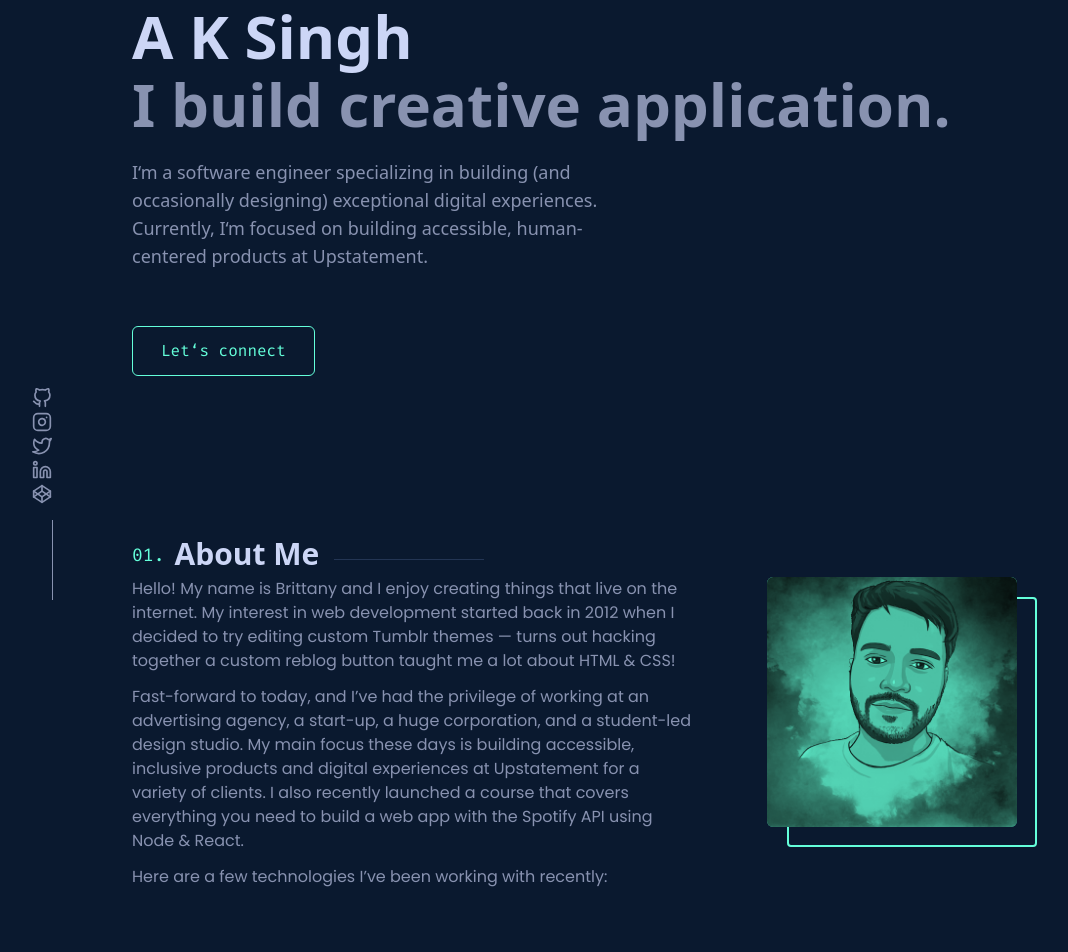
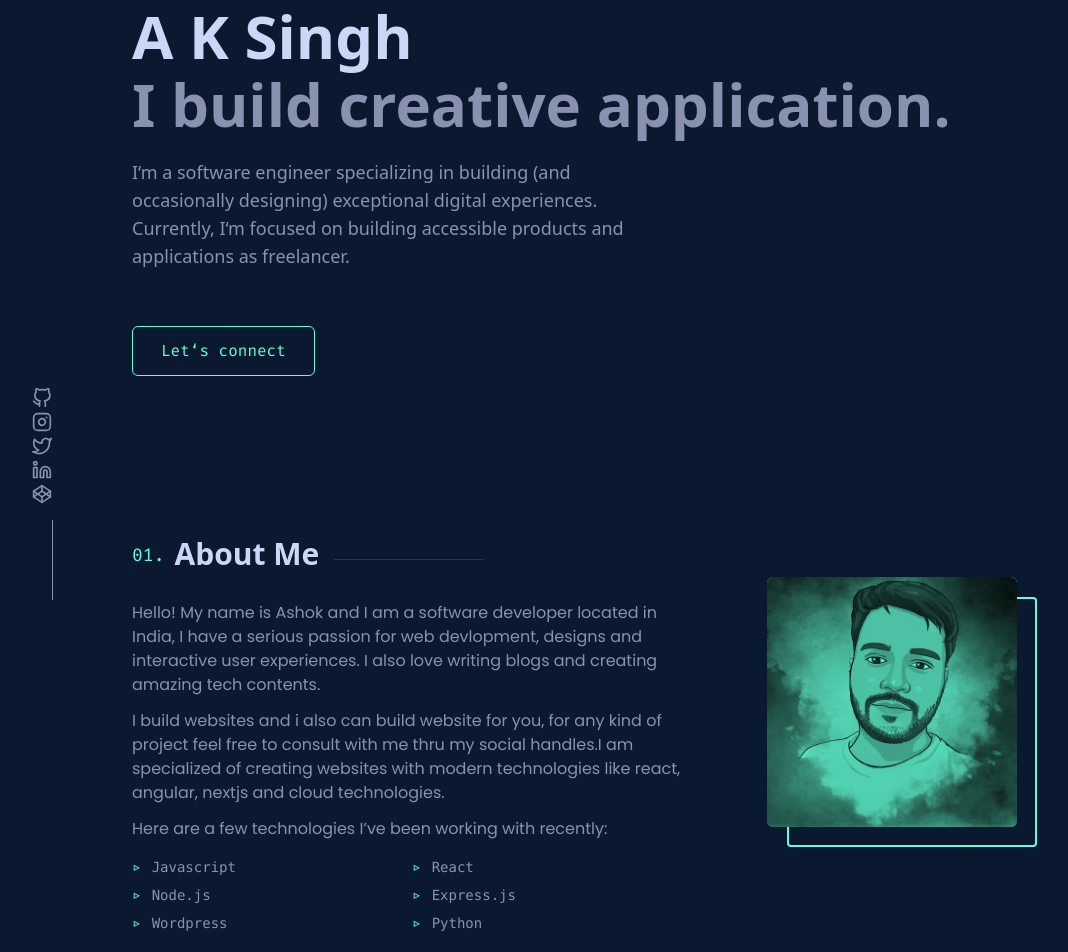
Before and after one commit to aksinghrajpoot/aksinghrajpoot, a Next.js app: page / in a window 1280 px wide. Shown: the part 200-1152 px from the top of the page, without its empty margins (28-1096 px from the left). Built offline with nearby package versions, Linux system fonts and the light colour scheme.

Commit message:
about me

```diff
--- a/components/About/About.js
+++ b/components/About/About.js
@@ -9,25 +9,31 @@ function About() {
           <h2 className="numberedHeading">About Me</h2>
           <div className="grid grid-cols-12">
             <div className="body font-poppins col-span-7">
-              <p className="font-poppins">
-                Hello! My name is Brittany and I enjoy creating things that live
-                on the internet. My interest in web development started back in
-                2012 when I decided to try editing custom Tumblr themes — turns
-                out hacking together a custom reblog button taught me a lot
-                about HTML & CSS!
+              <p className="font-poppins mt-6">
+                Hello! My name is Ashok and I am a software developer located in
+                India, I have a serious passion for web devlopment, designs and
+                interactive user experiences. I also love writing blogs and
+                creating amazing tech contents.
               </p>
               <p>
-                Fast-forward to today, and I’ve had the privilege of working at
-                an advertising agency, a start-up, a huge corporation, and a
-                student-led design studio. My main focus these days is building
-                accessible, inclusive products and digital experiences at
-                Upstatement for a variety of clients. I also recently launched a
-                course that covers everything you need to build a web app with
-                the Spotify API using Node & React.
+                I build websites and i also can build website for you, for any
+                kind of project feel free to consult with me thru my social
+                handles.I am specialized of creating websites with modern
+                technologies like react, angular, nextjs and cloud technologies.
               </p>
               <p>
                 Here are a few technologies I’ve been working with recently:
               </p>
+              <div>
+                <ul className={` ${style.skillsList} grid grid-cols-2 relative font-mono text-sm leading-7`}>
+                  <li>Javascript</li>
+                  <li>React</li>
+                  <li>Node.js</li>
+                  <li>Express.js</li>
+                  <li>Wordpress</li>
+                  <li>Python</li>
+                </ul>
+              </div>
             </div>
             <div className="col-span-5 mx-auto p-0">
               <div
--- a/components/About/About.module.css
+++ b/components/About/About.module.css
@@ -15,3 +15,12 @@
 .profileImg:hover::before{
     transform: translateX(-5px) translateY(-5px);
 }
+
+.skillsList li:before{
+    content: "▹";
+    left: 10px;
+    padding-right:10px;
+    color: var(--primary);
+    font-size: 1rem;
+    line-height: 12px;
+}
--- a/components/Footer/FixedIcons.js
+++ b/components/Footer/FixedIcons.js
@@ -5,6 +5,7 @@ function FixedIcons() {
     <>
       <div className="flex justify-center gap-6 md:fixed md:flex-col md:bottom-0 md:gap-1 md:left-[60px]">
         <i>
+          <a href="https://github.com/aksinghrajpoot" target="_">
             <svg
               xmlns="http://www.w3.org/2000/svg"
               role="img"
@@ -19,8 +20,11 @@ function FixedIcons() {
               <title>GitHub</title>
               <path d="M9 19c-5 1.5-5-2.5-7-3m14 6v-3.87a3.37 3.37 0 0 0-.94-2.61c3.14-.35 6.44-1.54 6.44-7A5.44 5.44 0 0 0 20 4.77 5.07 5.07 0 0 0 19.91 1S18.73.65 16 2.48a13.38 13.38 0 0 0-7 0C6.27.65 5.09 1 5.09 1A5.07 5.07 0 0 0 5 4.77a5.44 5.44 0 0 0-1.5 3.78c0 5.42 3.3 6.61 6.44 7A3.37 3.37 0 0 0 9 18.13V22"></path>
             </svg>
+          </a>
         </i>
+
         <i>
+          <a href="https://instagram.com/imaksinghrajpoot" target="_">
             <svg
               xmlns="http://www.w3.org/2000/svg"
               role="img"
@@ -37,8 +41,10 @@ function FixedIcons() {
               <path d="M16 11.37A4 4 0 1 1 12.63 8 4 4 0 0 1 16 11.37z"></path>
               <line x1="17.5" y1="6.5" x2="17.51" y2="6.5"></line>
             </svg>
+          </a>
         </i>
         <i>
+          <a href="https://twitter.com/aksinghrajpoot" target="_">
             <svg
               xmlns="http://www.w3.org/2000/svg"
               role="img"
@@ -53,8 +59,10 @@ function FixedIcons() {
               <title>Twitter</title>
               <path d="M23 3a10.9 10.9 0 0 1-3.14 1.53 4.48 4.48 0 0 0-7.86 3v1A10.66 10.66 0 0 1 3 4s-4 9 5 13a11.64 11.64 0 0 1-7 2c9 5 20 0 20-11.5a4.5 4.5 0 0 0-.08-.83A7.72 7.72 0 0 0 23 3z"></path>
             </svg>
+          </a>
         </i>
         <i>
+          <a href="https://linkedin.com/in/aksinghrajpoot" target="_">
             <svg
               xmlns="http://www.w3.org/2000/svg"
               role="img"
@@ -71,8 +79,10 @@ function FixedIcons() {
               <rect x="2" y="9" width="4" height="12"></rect>
               <circle cx="4" cy="4" r="2"></circle>
             </svg>
+          </a>
         </i>
         <i>
+          <a href="https://codepen.com/aksinghrajpoot" target="_">
             <svg
               xmlns="http://www.w3.org/2000/svg"
               role="img"
@@ -91,6 +101,7 @@ function FixedIcons() {
               <polyline points="2 15.5 12 8.5 22 15.5"></polyline>
               <line x1="12" y1="2" x2="12" y2="8.5"></line>
             </svg>
+          </a>
         </i>
         <div className="hidden md:block h-20 w-[1px] bg-elight ml-[20px] mt-3"></div>
       </div>
--- a/components/Hero.js
+++ b/components/Hero.js
@@ -10,13 +10,16 @@ export default function Hero() {
           I build creative application.
         </h2>
         <p className="py-6 lg:w-[500px] text-lg">
-          I&lsquo;m a software engineer specializing in building (and occasionally
-          designing) exceptional digital experiences. Currently, I&lsquo;m focused on
-          building accessible, human-centered products at Upstatement.
+          I&lsquo;m a software engineer specializing in building (and
+          occasionally designing) exceptional digital experiences. Currently,
+          I&lsquo;m focused on building accessible products and applications as
+          freelancer.
         </p>
-        <button className="py-3 px-7  font-fira border border-primary rounded-md text-primary mt-5">
-          Let&lsquo;s connect
-        </button>
+        <a href="https://linkedin.com/in/aksinghrajpoot">
+          <button className="py-3 px-7  font-fira border border-primary rounded-md text-primary mt-5">
+            Let&lsquo;s connect
+          </button>
+        </a>
       </div>
     </section>
   );
```
Lines whose indentation alone changed are shown as unchanged.
